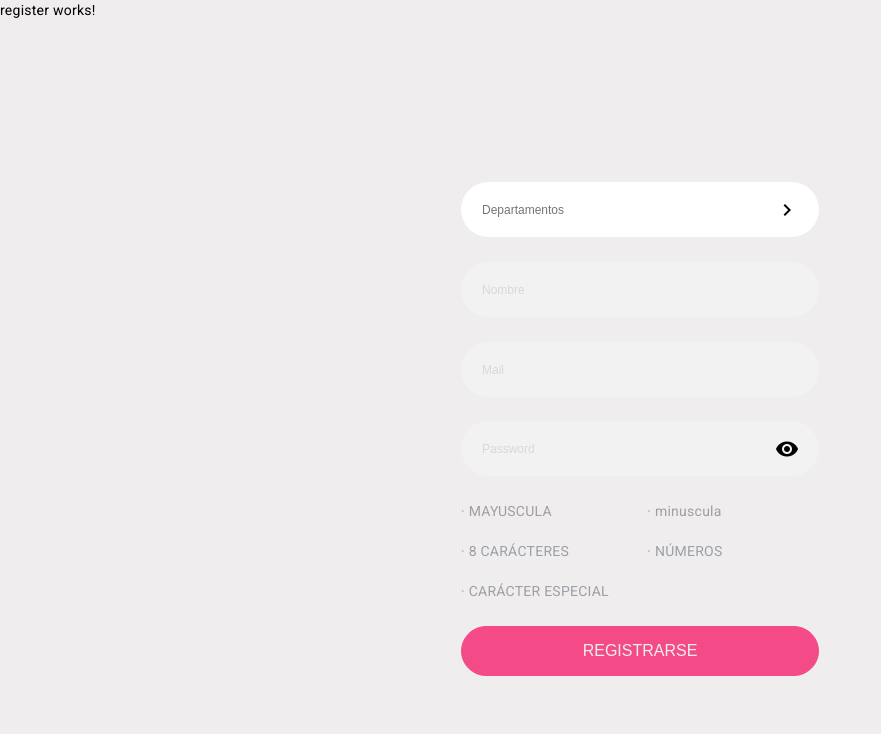
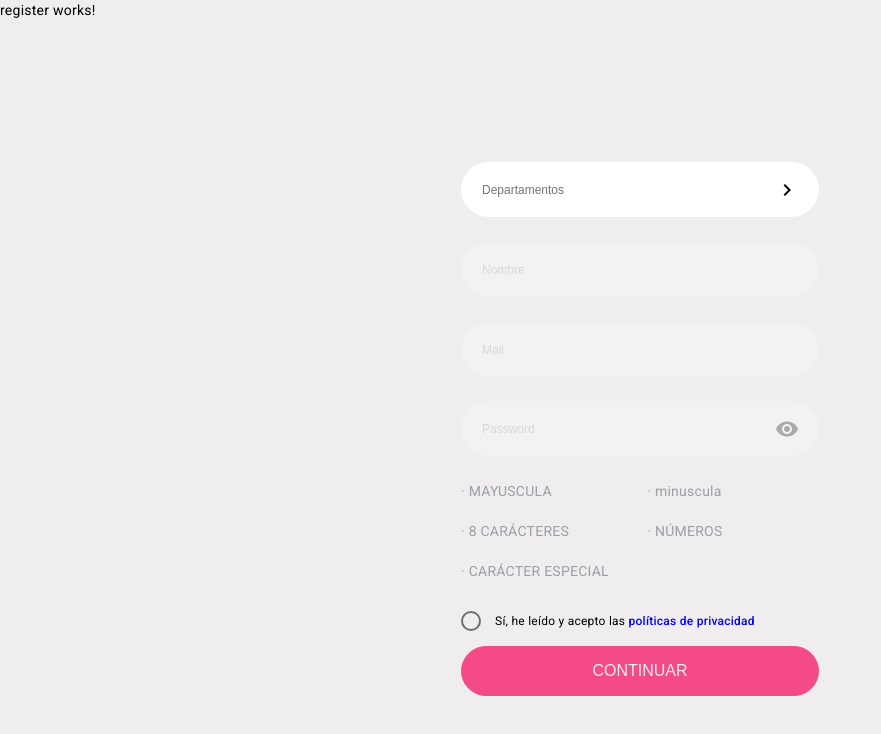
Before and after one commit to Kaworu17/rudo-news, an Angular app: page /register in a window 1280 px wide. Shown: the top 734 px of the page, without its empty margins (0-881 px from the left). Built offline with nearby package versions, Linux system fonts and the light colour scheme.

Commit message:
Email pattern & radiobbutton & pw icon & details

```diff
--- a/src/app/app.module.ts
+++ b/src/app/app.module.ts
@@ -17,6 +17,7 @@ import { MatSelectModule } from '@angular/material/select';
 import { DepartmentsDialogComponent } from './components/departments-dialog/departments-dialog.component';
 import { MatDialogModule } from '@angular/material/dialog';
 import { MatCheckboxModule } from '@angular/material/checkbox';
+import { MatRadioModule } from '@angular/material/radio';
 
 @NgModule({
   declarations: [
@@ -40,6 +41,7 @@ import { MatCheckboxModule } from '@angular/material/checkbox';
     FormsModule,
     MatDialogModule,
     MatCheckboxModule,
+    MatRadioModule,
   ],
   providers: [],
   bootstrap: [AppComponent],
--- a/src/app/components/departments-dialog/departments-dialog.component.html
+++ b/src/app/components/departments-dialog/departments-dialog.component.html
@@ -19,6 +19,8 @@
   {{ departments.value | json }}
 </section> -->
 
-<div mat-dialog-actions>
-  <button mat-button (click)="onSave()">Aceptar</button>
+<div mat-dialog-actions align="end">
+  <button class="dialog-confirm-button" mat-button (click)="onSave()">
+    Aceptar
+  </button>
 </div>
--- a/src/app/components/departments-dialog/departments-dialog.component.less
+++ b/src/app/components/departments-dialog/departments-dialog.component.less
@@ -39,3 +39,13 @@ mat-checkbox {
     }
   }
 }
+
+.dialog-confirm-button {
+  color: white !important;
+  background: #ff005f !important;
+  border: 1.5px solid #ff005f;
+  box-shadow: 0px 0px 4px rgba(255, 0, 95, 0.5);
+  border-radius: 32px !important;
+  padding: 0 30px !important;
+  font-size: 16px !important;
+}
--- a/src/app/components/login-form/login-form.component.ts
+++ b/src/app/components/login-form/login-form.component.ts
@@ -10,7 +10,7 @@ export class LoginFormComponent {
   public loginForm: FormGroup = new FormGroup({
     mail: new FormControl('', [
       Validators.required,
-      Validators.pattern('^[a-z0-9._%+-]+@[a-z0-9.-]+\\.[a-z]{2,4}$'),
+      Validators.pattern('^[a-zA-Z0-9._%+-]+@[a-zA-Z0-9.-]+.[a-zA-Z]{2,4}$'),
     ]),
     password: new FormControl('', [
       Validators.required,
--- a/src/app/components/register-form/register-form.component.html
+++ b/src/app/components/register-form/register-form.component.html
@@ -8,6 +8,7 @@
     <mat-icon> {{ "chevron_right" }} </mat-icon>
     <input
       #departmentInput
+      id="departmentID"
       formControlName="departments"
       type="text"
       placeholder="Departamentos"
@@ -19,7 +20,7 @@
     <!-- {{ registerForm.controls["departments"].value | json }} -->
 
     <label
-      for="departments"
+      for="departmentID"
       [class.filled]="registerForm.get('departments')?.value"
       >Departamentos</label
     >
@@ -31,12 +32,13 @@
   <div class="field name-field">
     <input
       #focusInput
+      id="nameID"
       formControlName="name"
       type="text"
       placeholder="Nombre"
       name="name"
     />
-    <label for="name" [class.filled]="registerForm.get('name')?.value"
+    <label for="nameID" [class.filled]="registerForm.get('name')?.value"
       >Nombre</label
     >
     <span *ngIf="isValidField('name')" class="error">{{
@@ -45,8 +47,14 @@
   </div>
 
   <div class="field mail-field">
-    <input formControlName="mail" type="text" placeholder="Mail" name="mail" />
-    <label for="mail" [class.filled]="registerForm.get('mail')?.value"
+    <input
+      id="mailID"
+      formControlName="mail"
+      type="text"
+      placeholder="Mail"
+      name="mail"
+    />
+    <label for="mailID" [class.filled]="registerForm.get('mail')?.value"
       >Mail</label
     >
     <span *ngIf="isValidField('mail')" class="error">{{
@@ -55,16 +63,21 @@
   </div>
 
   <div class="field passw-field">
-    <mat-icon matSuffix (click)="toggleShowPassword()">
+    <mat-icon
+      [class.disabled]="isIconEnabled"
+      matSuffix
+      (click)="toggleShowPassword()"
+    >
       {{ isShowPassword ? "visibility_off" : "visibility" }}
     </mat-icon>
     <input
+      id="passwordID"
       formControlName="password"
       [type]="isShowPassword ? 'text' : 'password'"
       placeholder="Password"
     />
 
-    <label for="password" [class.filled]="registerForm.get('password')?.value"
+    <label for="passwordID" [class.filled]="registerForm.get('password')?.value"
       >Password</label
     >
     <span *ngIf="isValidField('password')" class="error">{{
@@ -95,12 +108,19 @@
     </div>
   </div>
 
+  <mat-radio-group class="radio" aria-label="Select an option">
+    <mat-radio-button (change)="radioButtonChange($event)" value="true"
+      >Sí, he leído y acepto las
+      <a href="">políticas de privacidad</a></mat-radio-button
+    >
+  </mat-radio-group>
+
   <button
     #focusInput
-    [disabled]="registerForm.invalid"
+    [disabled]="registerForm.invalid || !isRadioCheck"
     class="button button-primary"
   >
-    Registrarse
+    Continuar
   </button>
 
   <!-- <button mat-button (click)="openDialog()">Open dialog</button> -->
--- a/src/app/components/register-form/register-form.component.less
+++ b/src/app/components/register-form/register-form.component.less
@@ -40,4 +40,21 @@
       color: @success;
     }
   }
+
+  .radio {
+    padding-right: 10px;
+    padding-left: 10px;
+
+    a {
+      color: blue;
+      font-size: 12px;
+      &:hover {
+        text-decoration: underline;
+      }
+    }
+  }
+
+  .disabled {
+    color: rgb(170, 170, 170);
+  }
 }
--- a/src/app/components/register-form/register-form.component.ts
+++ b/src/app/components/register-form/register-form.component.ts
@@ -3,6 +3,7 @@ import { FormGroup, FormBuilder, Validators } from '@angular/forms';
 import { MatCheckboxModule } from '@angular/material/checkbox';
 import { MatDialog } from '@angular/material/dialog';
 import { DepartmentsDialogComponent } from '../departments-dialog/departments-dialog.component';
+import { MatRadioChange } from '@angular/material/radio';
 
 @Component({
   selector: 'register-form',
@@ -27,7 +28,9 @@ export class RegisterFormComponent {
     'JP',
   ];
   public isShowPassword: boolean = false;
+  public isRadioCheck: boolean = false;
   public isDisabled: boolean = true;
+  public isIconEnabled: boolean = true;
   public registerForm: FormGroup = this.fb.group({
     name: [
       { value: '', disabled: this.isDisabled },
@@ -38,7 +41,7 @@ export class RegisterFormComponent {
       { value: '', disabled: this.isDisabled },
       [
         Validators.required,
-        Validators.pattern('^[a-z0-9._%+-]+@[a-z0-9.-]+\\.[a-z]{2,4}$'),
+        Validators.pattern('^[a-zA-Z0-9._%+-]+@[a-zA-Z0-9.-]+.[a-zA-Z]{2,4}$'),
       ],
     ],
     password: [
@@ -76,12 +79,13 @@ export class RegisterFormComponent {
 
     dialogRef.afterClosed().subscribe((result) => {
       if (result) {
-        const selectedDepartments = Object.keys(result.departments)
-          .filter((key) => result.departments[key])
-          .map(
+        const selectedDepartments = Object.keys(result.departments).filter(
+          (key) => result.departments[key]
+        );
+        /* .map(
             (key) => key.charAt(0).toUpperCase() + key.slice(1).toLowerCase()
           )
-          .join(', ');
+          .join(', '); */
 
         const departmentsValue =
           selectedDepartments.length > 0 ? selectedDepartments : '';
@@ -153,10 +157,16 @@ export class RegisterFormComponent {
       this.registerForm.controls['name'].enable();
       this.registerForm.controls['mail'].enable();
       this.registerForm.controls['password'].enable();
+      this.isIconEnabled = false;
     } else {
       this.registerForm.controls['name'].disable();
       this.registerForm.controls['mail'].disable();
       this.registerForm.controls['password'].disable();
+      this.isIconEnabled = true;
     }
   }
+
+  radioButtonChange(data: MatRadioChange) {
+    this.isRadioCheck = data.value;
+  }
 }
--- a/src/styles.less
+++ b/src/styles.less
@@ -58,6 +58,17 @@ form {
     left: 41px;
     color: #797777;
     transition: all 0.6s;
+  }
+
+  .radio {
+    label {
+      position: static;
+      color: black;
+    }
+  }
+
+  mat-icon + input[disabled] {
+    color: lightgray;
   }
 
   input {
```
